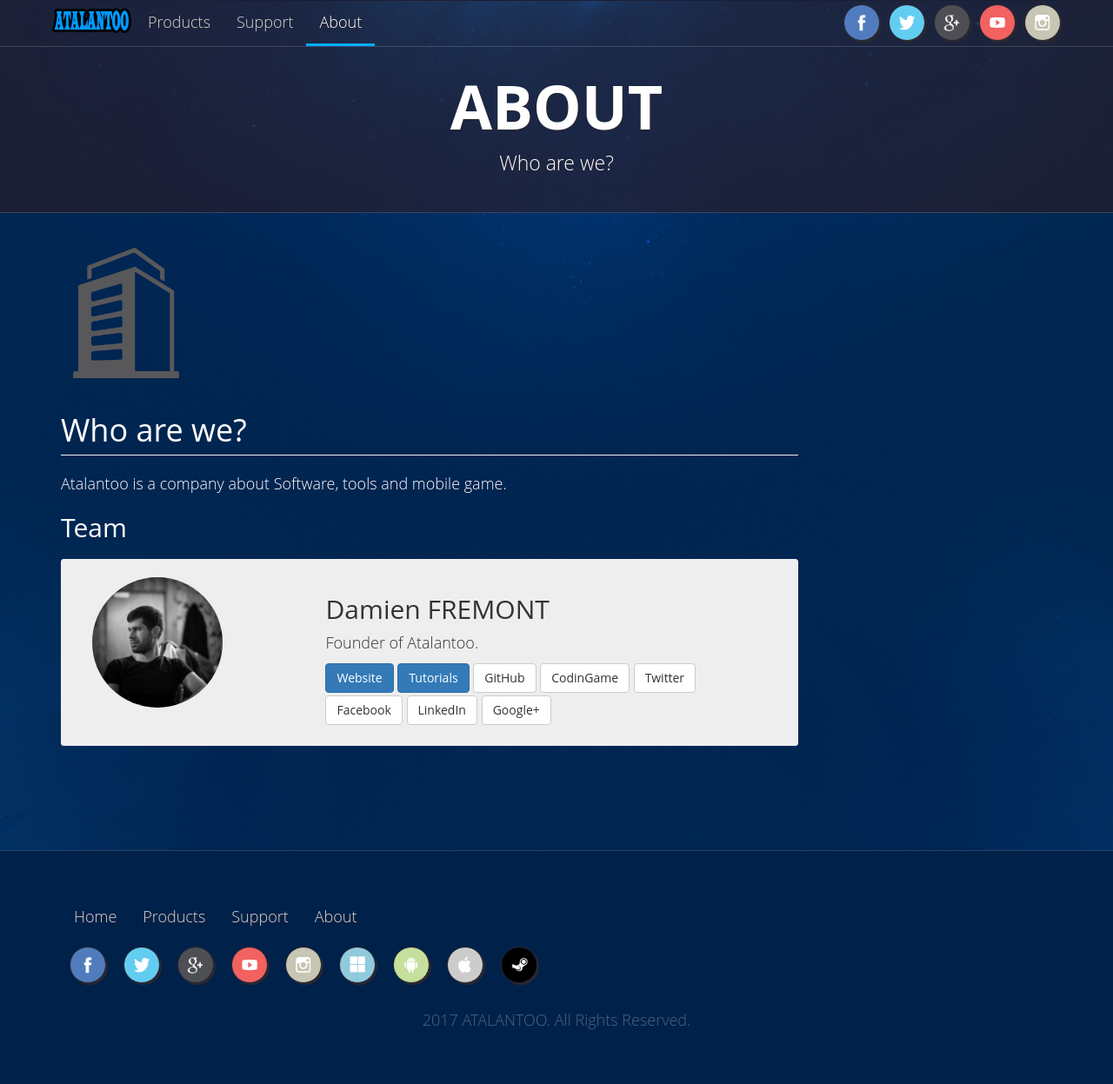
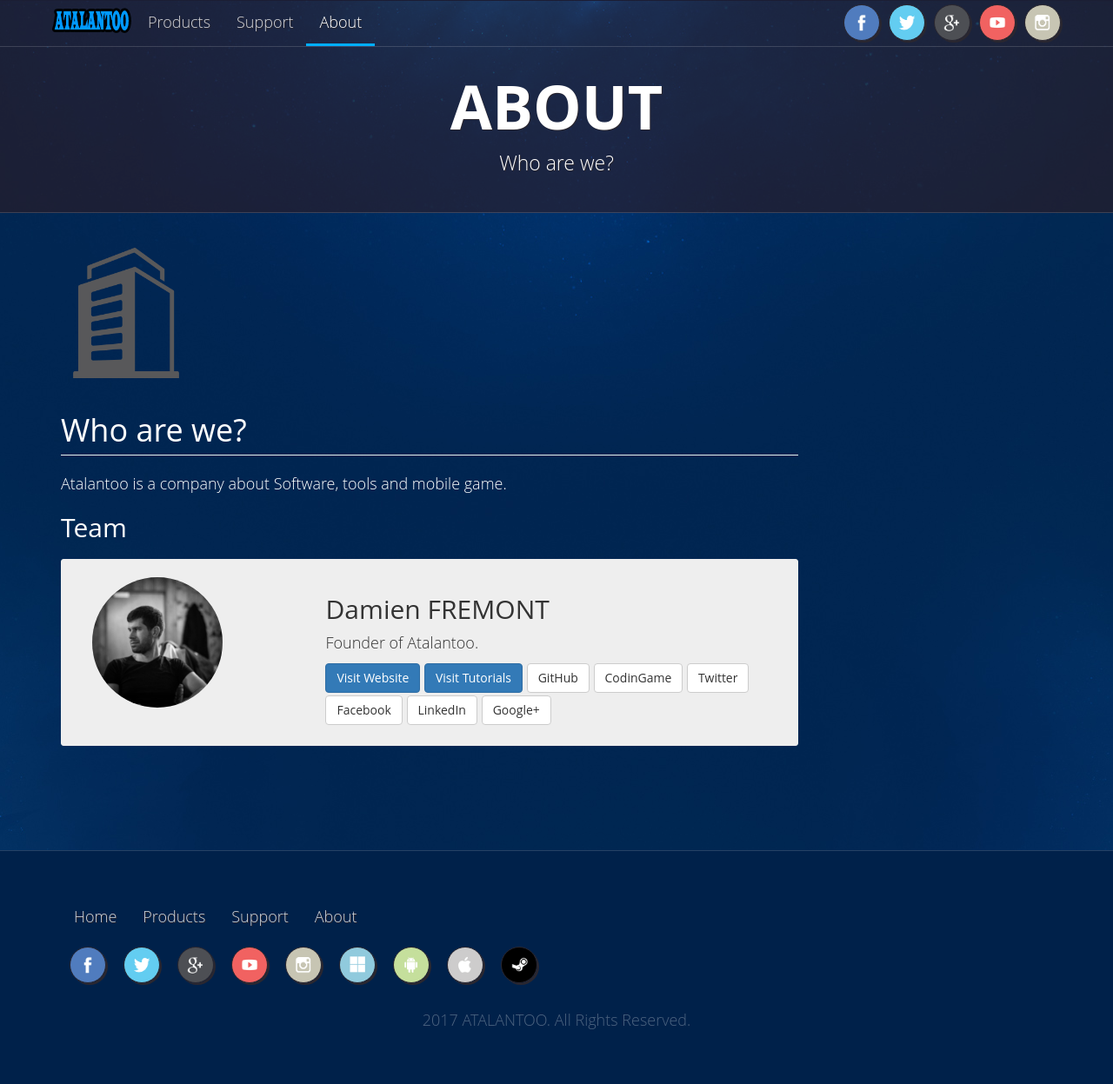
Before and after one commit to Atalantoo/site, a Jekyll site: the page built from about.html, in a window 1280 px wide. Shown: the whole page at 87% size. Built offline with Jekyll 4.4.1, drawn with Linux system fonts in a browser that asks for light colours.

```diff
--- a/about.html
+++ b/about.html
@@ -19,8 +19,8 @@
     <div class="col-md-8">
        <h2>Damien FREMONT</h2>
        <p>Founder of Atalantoo.</p>
-       <a class="btn btn-primary" target="_blank" href="https://damienfremont.com/">Website</a>
-       <a class="btn btn-primary" target="_blank" href="https://damienfremont.com/category/posts/tutorials/">Tutorials</a>
+       <a class="btn btn-primary" target="_blank" href="https://damienfremont.com/">Visit Website</a>
+       <a class="btn btn-primary" target="_blank" href="https://damienfremont.com/category/posts/tutorials/">Visit Tutorials</a>
        <a class="btn btn-default" target="_blank" href="https://github.com/DamienFremont">GitHub</a>
        <a class="btn btn-default" target="_blank" href="https://www.codingame.com/profile/bd82f38e45e2ca1d93dfebdd537373540086391">CodinGame</a>
        <a class="btn btn-default" target="_blank" href="http://twitter.com/damien_fremont">Twitter</a>
```
